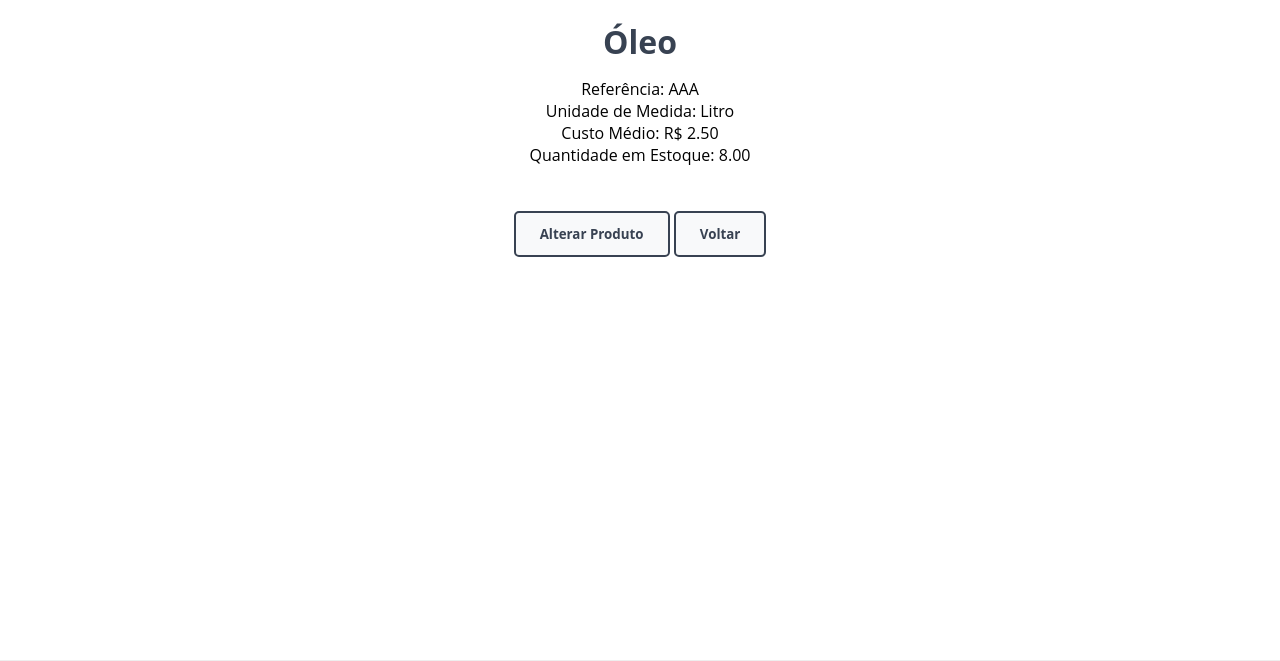
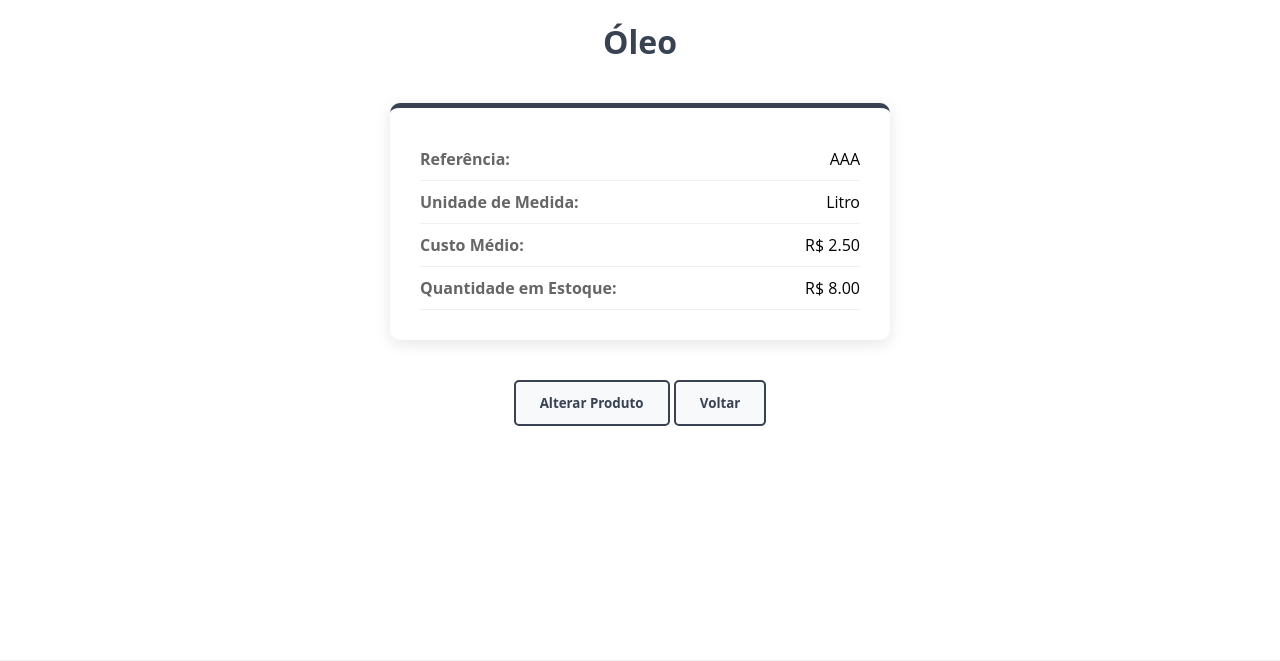
Before and after one commit to kaue-fernandescp/EstoqueOliveiraeRondelli, a Django app: page /produtos/produto/1/ in a window 1280 px wide. Shown: the part 85-746 px from the top of the page. Run offline with Django 5.2, Linux system fonts and the light colour scheme; a user stored in the database is signed in; data comes from the database, SQL or seed files in the repository; both versions use the stored data as it was after the commit.

Commit message:
Add files via upload
Estilização parte 1

```diff
--- a/produtos/templates/produtos/produto.html
+++ b/produtos/templates/produtos/produto.html
@@ -14,12 +14,22 @@
     {% block content %}
         <h1>{{ produto.pro_descricao }}</h1>
         <div class="dados-produto">
-            <ul>
-                <li>Referência: {{ produto.pro_referencia }}</li>
-                <li>Unidade de Medida: {{ produto.pro_unidade }}</li>
-                <li>Custo Médio: R$ {{ produto.custo_medio|floatformat:2 }}</li>
-                <li>Quantidade em Estoque: {{ produto.pro_saldo }}</li>
-            </ul>
+            <div class="info-produto">
+                <span class="info-label">Referência:</span>
+                <span>{{ produto.pro_referencia }}</span>
+            </div>
+            <div class="info-produto">
+                <span class="info-label">Unidade de Medida:</span>
+                <span>{{ produto.pro_unidade }}</span>
+            </div>
+            <div class="info-produto">
+                <span class="info-label">Custo Médio:</span>
+                <span>R$ {{ produto.custo_medio|floatformat:2 }}</span>
+            </div>
+            <div class="info-produto">
+                <span class="info-label">Quantidade em Estoque:</span>
+                <span>R$ {{ produto.pro_saldo }}</span>
+            </div>
         </div>
         <div class="container-botao">
             <a href="{% url 'alterar_produto' produto.id %}"><button class="botao-alterar-produto">Alterar Produto</button></a>
--- a/static/css/produtos.css
+++ b/static/css/produtos.css
@@ -12,7 +12,7 @@ h1 {
     list-style: none;
 }
 
-/*Produto*/
+/*Produtos*/
 .lista_produtos a {
     background-color: #fff;
     border: 1px solid #ddd;
@@ -39,11 +39,28 @@ h1 {
 }
 
 /*Dados de um Produto*/
-.dados-produto ul {
-    padding: 15px;
-    text-align: center;
-    text-decoration: none;
-    list-style: none;
+.dados-produto {
+    background-color: white;
+    border-radius: 10px;
+    box-shadow: 0 4px 15px rgba(0, 0, 0, 0.1); /* Sombra suave */
+    padding: 30px;
+    max-width: 500px;
+    margin: 40px auto; /* Centraliza o card na página */
+    border-top: 5px solid rgba(56, 66, 82); /* Faixa na cor da sua marca */
+}
+
+/*Produto*/
+.info-produto {
+    display: flex;
+    justify-content: space-between; /* Alinha rótulo na esquerda e valor na direita */
+    border-bottom: 1px solid #f0f0f0;
+    padding: 10px 0;
+}
+
+/*Label do Produto*/
+.info-label {
+    font-weight: bold;
+    color: #666;
 }
 
 /*Container do Botão*/
@@ -56,7 +73,8 @@ h1 {
 /*Botões*/
 .botao-novo-produto,
 .botao-alterar-produto,
-.botao-voltar {
+.botao-voltar,
+.botao-salvar {
     display: inline-block;
     padding: 12px 24px;
     background-color: #f8f9fa;
```
Also changed, not shown: produtos/templates/produtos/alterar_produto.html (+7 -6 lines), produtos/templates/produtos/novo_produto.html (+7 -4 lines), db.sqlite3.
